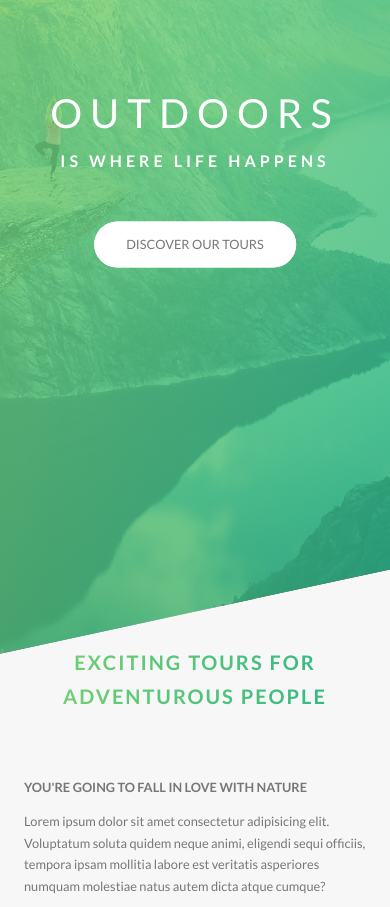
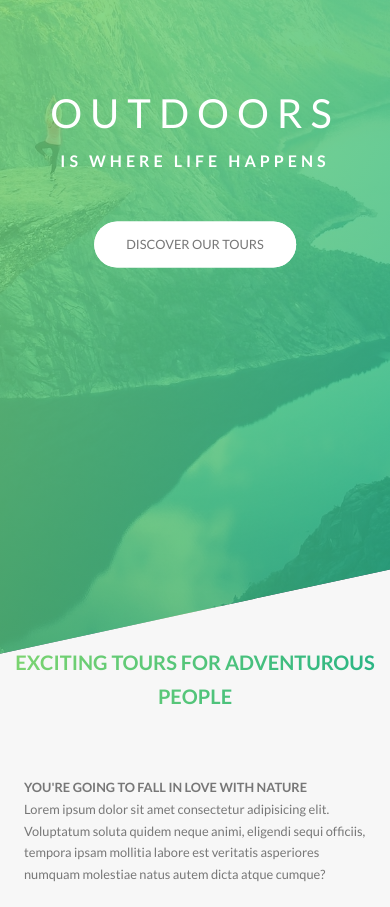
Before and after one commit to dmartin5150/natours, a website: page index.html in a window 390 px wide. Shown: the part 148-1055 px from the top of the page. Drawn offline with Linux system fonts and the light colour scheme.

Commit message:
finished responsive design

```diff
--- a/sass/base/_typography.scss
+++ b/sass/base/_typography.scss
@@ -78,6 +78,7 @@
 
     @include respond(phone) {
       font-size: 2.5rem;
+      letter-spacing: normal;
     }
 
 
--- a/sass/base/_utilities.scss
+++ b/sass/base/_utilities.scss
@@ -18,6 +18,9 @@
 
 .u-margin-bottom-small {
     margin-bottom: 1.5rem !important;
+    @include respond(phone) {
+        margin-bottom:0 !important;
+    }
 }
 
 .u-margin-top-big {
--- a/sass/components/_card.scss
+++ b/sass/components/_card.scss
@@ -4,6 +4,7 @@
   -moz-perspective: 150rem;
   position: relative;
   height: 52rem;
+  box-shadow: 0 1.5rem 4rem rgba($color-black, 0.15);
 
   &__side {
     height: 52rem;
@@ -15,7 +16,8 @@
     backface-visibility: hidden;
     border-radius: 3px;
     overflow: hidden;
-    box-shadow: 0 1.5rem 4rem rgba($color-black, 0.15);
+    box-shadow: none;
+
 
     &--front {
       background-color: $color-white;
@@ -25,28 +27,22 @@
       transform: rotateY(180deg);
 
       &--1 {
-        background-image: linear-gradient(
-          to right bottom,
+        background-image: linear-gradient(to right bottom,
             $color-secondary-light,
-          $color-secondary-dark
-        );
+            $color-secondary-dark );
       }
 
 
       &--2 {
-        background-image: linear-gradient(
-          to right bottom,
+        background-image: linear-gradient(to right bottom,
             $color-primary-light,
-          $color-primary-dark
-        );
+            $color-primary-dark );
       }
 
       &--3 {
-        background-image: linear-gradient(
-          to right bottom,
+        background-image: linear-gradient(to right bottom,
             $color-tertiary-light,
-          $color-tertiary-dark
-        );
+            $color-tertiary-dark );
       }
 
     }
@@ -65,38 +61,33 @@
     background-size: cover;
     height: 23rem;
     background-blend-mode: screen;
-    webkit-clip-path: polygon(0 0, 100% 0, 100% 85%, 0 100%);
+    -webkit-clip-path: polygon(0 0, 100% 0, 100% 85%, 0 100%);
     clip-path: polygon(0 0, 100% 0, 100% 85%, 0 100%);
     border-top-left-radius: 3px;
     border-top-right-radius: 3px;
 
     &--1 {
-      background-image: linear-gradient(
-          to right bottom,
+      background-image: linear-gradient(to right bottom,
           $color-secondary-light,
-          $color-secondary-dark
-        ),
+          $color-secondary-dark ),
         url(../img/nat-5.jpg);
     }
 
     &--2 {
-      background-image:linear-gradient(
-        to right bottom,
+      background-image: linear-gradient(to right bottom,
           $color-primary-light,
-        $color-primary-dark
-      ),
+          $color-primary-dark ),
         url(../img/nat-6.jpg);
     }
 
     &--3 {
-      background-image:linear-gradient(
-        to right bottom,
+      background-image: linear-gradient(to right bottom,
           $color-tertiary-light,
-        $color-tertiary-dark
-      ),
+          $color-tertiary-dark ),
         url(../img/nat-7.jpg);
     }
   }
+
   &__heading {
     font-size: 2.8rem;
     font-weight: 300;
@@ -106,71 +97,72 @@
     right: 2rem;
     text-align: right;
     color: $color-white;
-    width:75%;
+    width: 75%;
   }
 
   &__heading-span {
     padding: 1rem 1.5rem;
     -webkit-box-decoration-break: clone;
     box-decoration-break: clone;
+
     &--1 {
-      background-image: linear-gradient(
-        to right bottom,
+      background-image: linear-gradient(to right bottom,
           rgba($color-secondary-light, 0.85),
-        rgba($color-secondary-dark, 0.85)
-      );
+          rgba($color-secondary-dark, 0.85));
     }
 
     &--2 {
-      background-image: linear-gradient(
-        to right bottom,
+      background-image: linear-gradient(to right bottom,
           rgba($color-primary-light, 0.85),
-        rgba($color-primary-dark, 0.85)
-      );
+          rgba($color-primary-dark, 0.85));
     }
 
     &--3 {
-      background-image: linear-gradient(
-        to right bottom,
+      background-image: linear-gradient(to right bottom,
           rgba($color-tertiary-light, 0.85),
-        rgba($color-tertiary-dark, 0.85)
-      );
+          rgba($color-tertiary-dark, 0.85));
     }
 
   }
 
   &__details {
     padding: 3rem;
+
     ul {
 
-      list-style:none;
-      width:80%;
-      margin:0 auto;
-      li{
+      list-style: none;
+      width: 80%;
+      margin: 0 auto;
+
+      li {
         text-align: center;
         font-size: 1.5rem;
-        padding:1rem;
+        padding: 1rem;
+
         &:not(:last-child) {
           border-bottom: 1px solid $color-grey-light-2;
         }
-      };
+      }
+
+      ;
     }
   }
 
   //back-side styling
   &__cta {
-    position:absolute;
-    top:50%;
-    left:50%;
-    width:90%;
-    transform:translate(-50%, -50%);
+    position: absolute;
+    top: 50%;
+    left: 50%;
+    width: 90%;
+    transform: translate(-50%, -50%);
     text-align: center;
+    padding: 7rem 4rem 4rem 4rem;
   }
 
   &__price-box {
     text-align: center;
     margin-bottom: 8rem;
-    color:$color-white;
+    color: $color-white;
   }
 
 
@@ -183,4 +175,58 @@
     font-size: 6rem;
     font-weight: 100;
   }
+
+
+  @include respond(tab-port) {
+
+    height: auto;
+    border-radius: 3px;
+    background-color: $color-white;
+
+
+    &__side {
+      height: auto;
+      position: relative;
+
+
+
+      &--back {
+        transform: rotateY(0deg);
+        clip-path: polygon(0% 15%,100% 0, 100% 100%, 0% 100%);
       }
+    }
+
+    &:hover &__side--front {
+      transform: rotateY(0deg);
+    }
+
+
+    &__details {
+      padding: 1rem 3rem;
+    }
+
+    //back-side styling
+    &__cta {
+      position: relative;
+      top: 0;
+      left: 0;
+      width: 100%;
+      transform:translate(0);
+      padding:4rem;
+
+    }
+
+    &__price-box {
+      text-align: center;
+      margin-bottom: 3rem;
+    }
+
+
+    &__price-value {
+      font-size: 4rem;
+    }
+
+  }
+
+
+}
--- a/sass/components/_form.scss
+++ b/sass/components/_form.scss
@@ -18,6 +18,10 @@
     width:90%;
     display: block;
     transition: all 0.3s;
+
+    @include respond(tab-port) {
+      width:100%;
+    }
 
     &:focus {
       outline:none;
@@ -54,6 +58,12 @@
   &__radio-group {
     width:49%;
     display:inline-block;
+
+    @include respond(tab-port) {
+      width:100%;
+      margin-bottom: 2rem;
+    }
+
   }
 
   &__radio-input {
--- a/sass/components/_popup.scss
+++ b/sass/components/_popup.scss
@@ -31,11 +31,32 @@
     opacity:0;
     transform:translate(-50%, -50%) scale(0.25);
     transition: all 0.5s .2s;
+
+    @include respond(tab-land) {
+      display:block;
+    }
+
+
   }
 
   &__left {
     width:33.33333%;
     display:table-cell;
+
+
+    @include respond(tab-land) {
+      display:flex;
+      justify-content:center;
+      width:100%;
+      height:20rem;
+
+    }
+
+
+    @include respond(phone) {
+      height:15rem;
+    }
+
   }
 
 
@@ -44,11 +65,19 @@
     display:table-cell;
     vertical-align: middle;
     padding:3rem 5rem;
+
+    @include respond(tab-land) {
+      padding:1rem 3rem;
+    }
   }
 
   &__img {
     display:block;
     width:100%;
+
+    @include respond(tab-land) {
+      width:auto;
+    }
   }
 
   &__text{
@@ -68,6 +97,20 @@
     -webkit-hyphens: auto;
 
     hyphens: auto;
+
+    @include respond(tab-land) {
+      margin-bottom:2rem;
+    }
+
+    @include respond(phone) {
+      column-count: 1;
+    }
+  }
+
+  .btn {
+    @include respond(tab-land) {
+      margin-bottom:2rem;
+    }
   }
 
   &:target &__content {
--- a/sass/components/_story.scss
+++ b/sass/components/_story.scss
@@ -8,6 +8,16 @@
   font-size: $default-font-size;
   padding-left:9rem;
   transform:skewX(-12deg);
+
+  @include respond(tab-port) {
+    width:100%;
+    padding: 4rem;
+    padding-left: 7rem;
+  }
+
+  @include respond(phone) {
+    transform:skewX(0deg);
+  }
 
 
 
@@ -21,7 +31,9 @@
     clip-path: circle(50% at 50% 50%);
     transform:translateX(-3rem) skewX(12deg);
     position:relative;
-
+    @include respond(phone) {
+      transform:translateX(-3rem) skewX(0deg);
+    }
 
   }
 
@@ -34,6 +46,9 @@
 
   &__text {
     transform:skewX(12deg);
+    @include respond(phone) {
+      transform: skewX(0deg);
+    }
   }
 
   &__caption {
--- a/sass/pages/_home.scss
+++ b/sass/pages/_home.scss
@@ -70,10 +70,37 @@
   background-size: cover;
   border-radius: 3px;
   box-shadow: 0 1.5rem 4rem rgba($color-black, 0.2);
-  height: 50rem;
+
+
+
+  @include respond(tab-land) {
+    background-image: linear-gradient(105deg,
+        rgba($color-white, 0.9) 0%,
+        rgba($color-white, 0.9) 65%,
+        transparent 65%),
+      url(../img/nat-10.jpg);
+      background-size: cover;
+  }
+
+  @include respond(tab-port) {
+    background-image: linear-gradient(to right,
+    rgba($color-white, 0.9) 0%,
+    rgba($color-white, 0.9) 100%),
+  url(../img/nat-10.jpg);
+  }
 
   &__form {
     width: 50%;
     padding: 6rem;
+
+    @include respond(tab-land) {
+      width: 65%;
+    }
+
+
+    @include respond(tab-port) {
+      width: 100%;
+    }
+
   }
 }
```
Also changed, not shown: css/style.css. Lines whose indentation alone changed are shown as unchanged.
